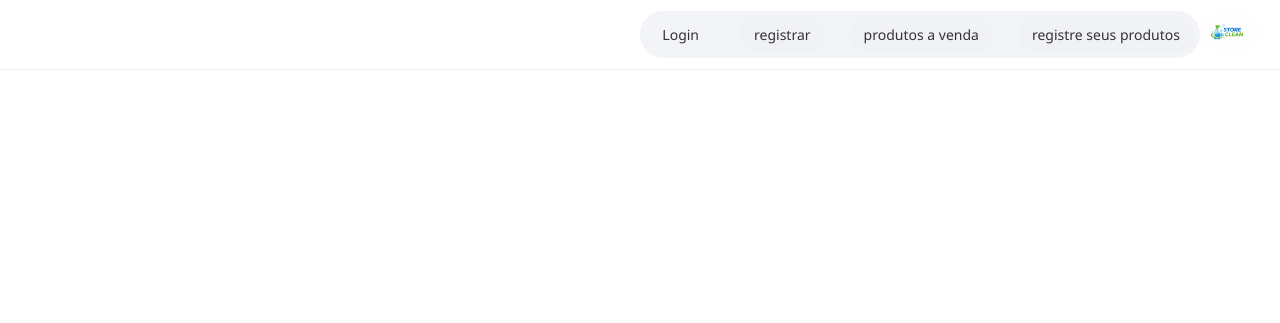
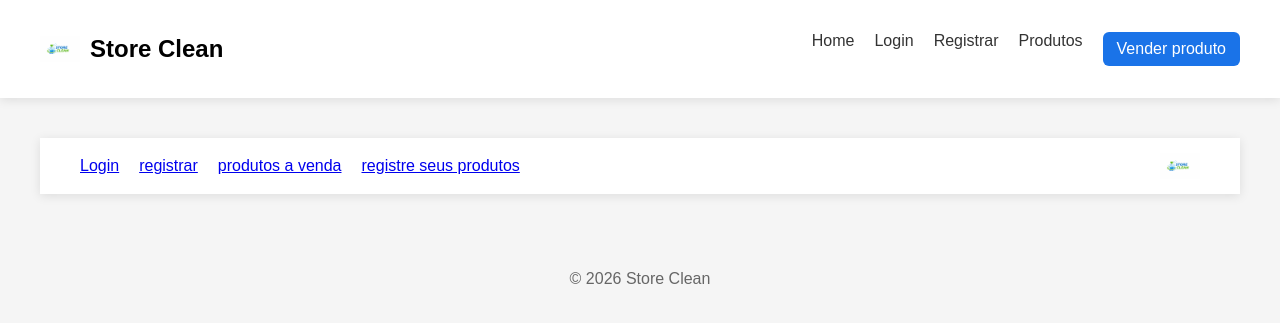
Before and after one commit to davicurvelo03-commits/store-clean, a Flask app: page / in a window 1280 px wide. Shown: the top 323 px of the page. Run offline with Flask 3, Linux system fonts and the light colour scheme.

Commit message:
visual novo

```diff
--- a/static/style.css
+++ b/static/style.css
@@ -1,185 +1,68 @@
-/* Reset básico */
-* {
-    margin: 0;
-    padding: 0;
-    box-sizing: border-box;
-    font-family: Arial, sans-serif;
+body{
+    margin:0;
+    font-family:Arial;
+    background:#f5f5f5;
 }
 
-.header {
-    display: flex;
-    justify-content: space-between;
-    align-items: center;
+/* HEADER */
 
-    padding: 8px 30px;   /* ↓ menos altura */
-    background: #fff;
-    border-bottom: 1px solid #eee;
+.header{
+    display:flex;
+    justify-content:space-between;
+    align-items:center;
+    padding:15px 40px;
+    background:white;
+    box-shadow:0 2px 10px rgba(0,0,0,0.1);
 }
 
-
-/* Logo */
-.logo {
-    font-size: 22px;
-    font-weight: bold;
-    color: #2b59ff;
+.logo{
+    display:flex;
+    align-items:center;
+    gap:10px;
 }
 
-/* Caixa dos links */
-.menu {
-    display: flex;
-    gap: 10px;
-    background: #f2f4f7;
-    padding: 6px;
-    border-radius: 30px; /* deixa tudo arredondado */
+.logo-img{
+    width:40px;
 }
 
-/* Links */
-.menu a {
-    text-decoration: none;
-    color: #333;
-    padding: 8px 16px;
-    border-radius: 20px; /* arredonda cada link */
-    font-size: 14px;
+/* MENU */
+
+.menu{
+    display:flex;
+    gap:20px;
 }
 
-/* Efeito ao passar o mouse */
-.menu a:hover {
-    background: #2b59ff;
-    color: white;
-}
-.logo-img {
-    height: 70px;   /* tamanho ideal para header */
-    width: auto;    /* mantém proporção */
-    border-radius: 20px
-}
-/* Fundo da página */
-body {
-    background: white;
+.btn-menu{
+    text-decoration:none;
+    color:#333;
+    font-weight:500;
 }
 
-/* Centraliza tudo */
-.page-center {
-    min-height: 100vh;
-    display: flex;
-    justify-content: center;
-    align-items: center;
+.btn-menu:hover{
+    color:#1a73e8;
 }
 
-/* Card do formulário */
-.form-card {
-    background: #e9ecf1; /* um pouco mais escuro que a página */
-    padding: 30px;
-    width: 100%;
-    max-width: 380px;
-
-    border-radius: 12px;
-    box-shadow: 0 8px 20px rgba(0,0,0,0.08);
+.destaque{
+    background:#1a73e8;
+    color:white;
+    padding:8px 14px;
+    border-radius:6px;
 }
 
-/* Título */
-.form-card h2 {
-    text-align: center;
-    margin-bottom: 20px;
+.destaque:hover{
+    background:#0f5ad1;
 }
 
-/* Formulário */
-.form-card form {
-    display: flex;
-    flex-direction: column;
-    gap: 40px;
+/* CONTEUDO */
+
+.conteudo{
+    padding:40px;
 }
 
-/* Inputs */
-.form-card input {
-    padding: 12px;
-    border-radius: 8px;
-    border: 1px solid #ccc;
-    font-size: 14px;
+/* FOOTER */
+
+.footer{
+    text-align:center;
+    padding:20px;
+    color:#666;
 }
-
-/* Botão */
-.form-card button {
-    padding: 12px;
-    border: none;
-    border-radius: 8px;
-    background: #2b59ff;
-    color: white;
-    font-size: 15px;
-    cursor: pointer;
-}
-
-.form-card button:hover {
-    background: #1f45d6;
-}
-* {
-    margin: 0;
-    padding: 0;
-    box-sizing: border-box;
-    font-family: 'Segoe UI', Arial, sans-serif;
-}
-
-.container {
-    display: flex;
-    background: #2b59ff;
-    width: 240px;
-    height: 100vh;
-}
-
-
-
-/* HEADER */
-.header {
-    height: 70px;
-    width: 100%;
-    background-color: #ffffff;
-    position: fixed;
-    top: 0;
-    left: 0;
-    z-index: 1000; /* garante que fica acima da barra */
-    display: flex;
-    align-items: center;
-    padding: 0 20px;
-}
-
-
-.logo-img {
-    height: 40px;
-}
-
-.menu {
-    margin-left: auto;
-}
-
-.menu .btn {
-    text-decoration: none;
-    margin-left: 15px;
-    padding: 8px 14px;
-    border-radius: 20px;
-    color: #333;
-    background: #f0f2f5;
-}
-body{
-    background: white;
-    color: black;
-    font-family: Arial, Helvetica, sans-serif;
-}
-
-/* modo escuro */
-
-.dark{
-    background: #2b2d31;
-    color: white;
-}
-
-/* botão */
-
-.theme-btn{
-    position: fixed;
-    top: 20px;
-    right: 20px;
-    padding:10px;
-    cursor:pointer;
-}
-body{
-transition: background 0.3s ease, color 0.3s ease;
-}
--- a/templates/base.html
+++ b/templates/base.html
@@ -1,12 +1,16 @@
 <!DOCTYPE html>
 <html lang="pt-br">
+
 <head>
     <meta charset="UTF-8">
+    <title>Store Clean</title>
 
+    <!-- CSS geral -->
     <link rel="stylesheet" href="{{ url_for('static', filename='style.css') }}">
-<link rel="stylesheet" href="{{ url_for('static', filename='modo dark.css') }}">
 
-<title>Store Clean</title>
+    <!-- CSS específico da página -->
+    {% block head %}{% endblock %}
+
 </head>
 
 <body>
@@ -15,27 +19,40 @@
 
     <div class="logo">
         <img src="{{ url_for('static', filename='logo.jpg') }}" class="logo-img">
+        <h2>Store Clean</h2>
     </div>
 
     <nav class="menu">
-<a href="{{ url_for('login.login') }}">Login</a>
-<a href="{{ url_for('registrar.registrar') }}">Registrar</a>
-<a href="{{ url_for('compras.compras') }}">Produtos</a>
-<a href="{{ url_for('registrar.registrar_produtos') }}">Registrar produtos</a>
+
+        <a href="{{ url_for('home') }}" class="btn-menu">Home</a>
+
+        <a href="{{ url_for('login') }}" class="btn-menu">Login</a>
+
+        <a href="{{ url_for('registrar.registrar') }}" class="btn-menu">Registrar</a>
+
+        <a href="{{ url_for('compras.compras') }}" class="btn-menu">Produtos</a>
+
+        <a href="{{ url_for('registrar.registrar_produtos') }}" class="btn-menu destaque">
+            Vender produto
+        </a>
+
     </nav>
-
-
 
 </header>
 
-<button class="theme-btn" onclick="toggleTheme()">🌙</button>
+
+<main class="conteudo">
+
     {% block content %}
     {% endblock %}
 
-<script>
-function toggleTheme(){
-document.body.classList.toggle("dark")
-}
-</script>
-<script src="{{ url_for('static', filename='theme.js') }}"></script></body>
+</main>
+
+<footer class="footer">
+
+    <p>© 2026 Store Clean</p>
+
+</footer>
+
+</body>
 </html>
```
Lines whose indentation alone changed are shown as unchanged.
